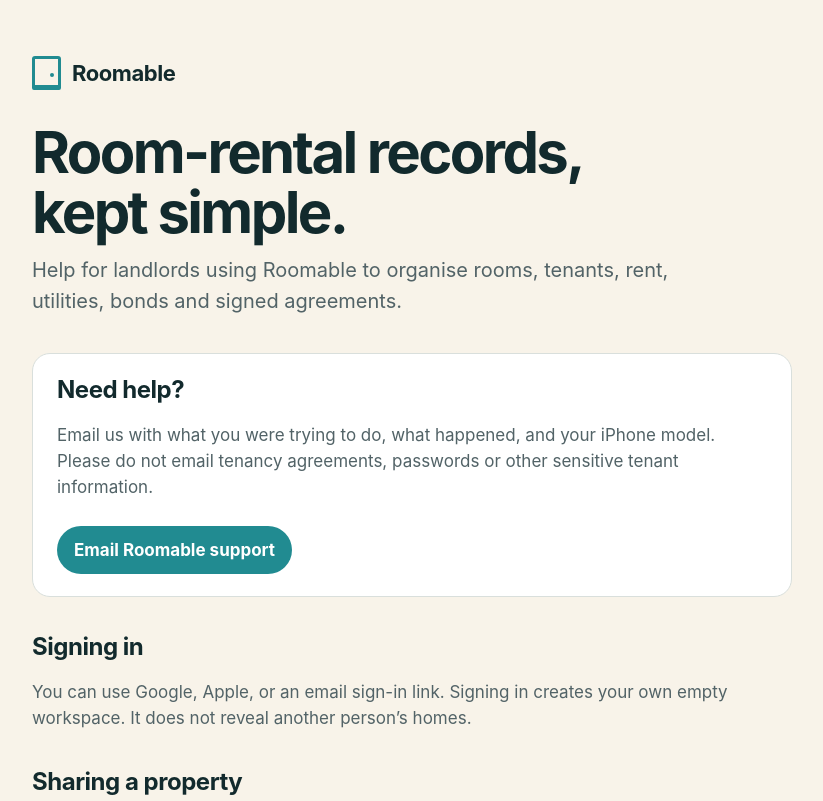
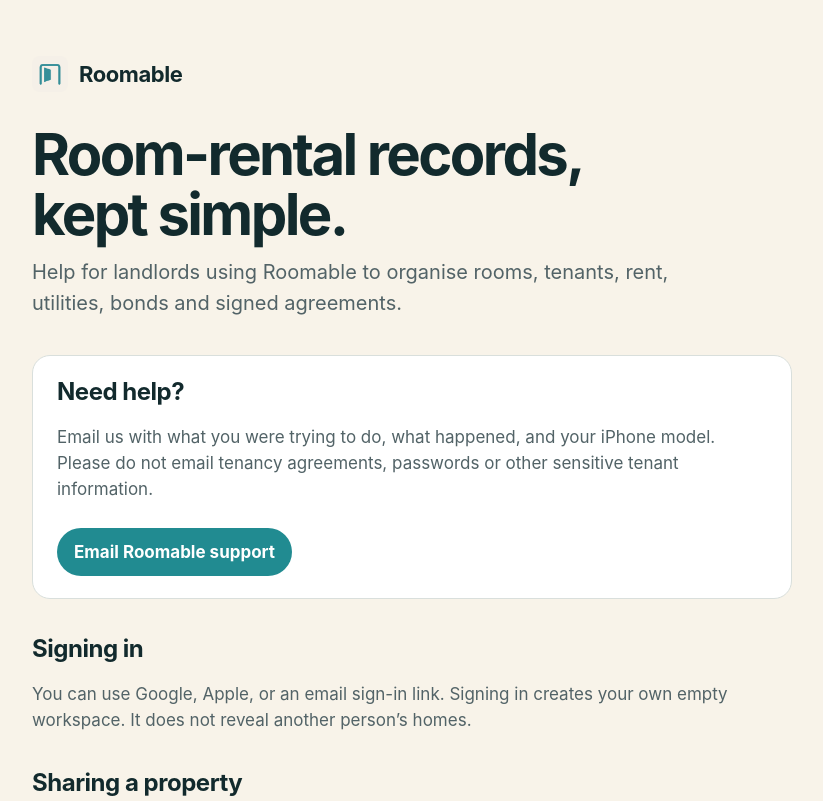
Before and after one commit to hackerman-peter/roomable-support, a plain HTML site: page index.html in a window 1280 px wide. Shown: the top 801 px of the page, without its empty margins (228-1051 px from the left). Drawn offline with Linux system fonts and the light colour scheme.

Commit message:
Use Roomable app icon across support pages

```diff
--- a/assets/site.css
+++ b/assets/site.css
@@ -36,24 +36,11 @@
   text-decoration: none;
 }
 
-.door {
-  position: relative;
-  width: 29px;
-  height: 34px;
-  border: 3px solid var(--ocean);
-  border-bottom-width: 5px;
-  border-radius: 3px 3px 2px 2px;
-}
-
-.door::after {
-  content: "";
-  position: absolute;
-  right: 4px;
-  top: 14px;
-  width: 4px;
-  height: 4px;
-  border-radius: 50%;
-  background: var(--ocean);
+.brand-icon {
+  display: block;
+  width: 36px;
+  height: 36px;
+  border-radius: 8px;
 }
 
 h1 {
--- a/index.html
+++ b/index.html
@@ -14,7 +14,7 @@
 <body>
   <main>
     <header>
-      <a class="brand" href="./"><span class="door" aria-hidden="true"></span>Roomable</a>
+      <a class="brand" href="./"><img class="brand-icon" src="assets/roomable-icon-120.png" alt="">Roomable</a>
       <h1>Room-rental records, kept simple.</h1>
       <p class="lead">Help for landlords using Roomable to organise rooms, tenants, rent, utilities, bonds and signed agreements.</p>
     </header>
```
Also changed, not shown: privacy/index.html (+1 -1 lines), terms/index.html (+1 -1 lines).
